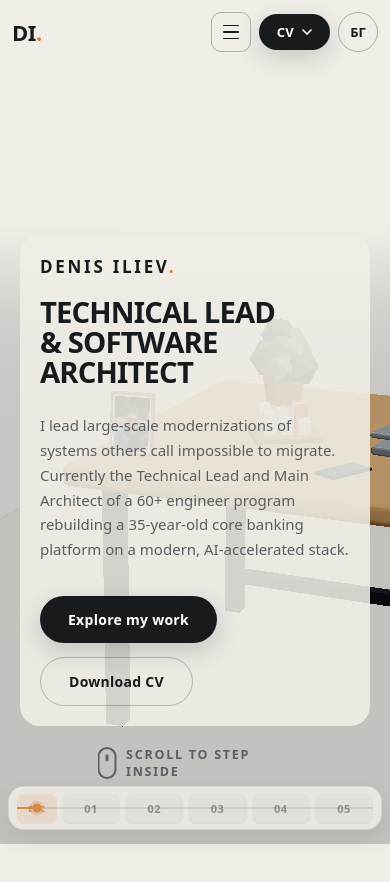
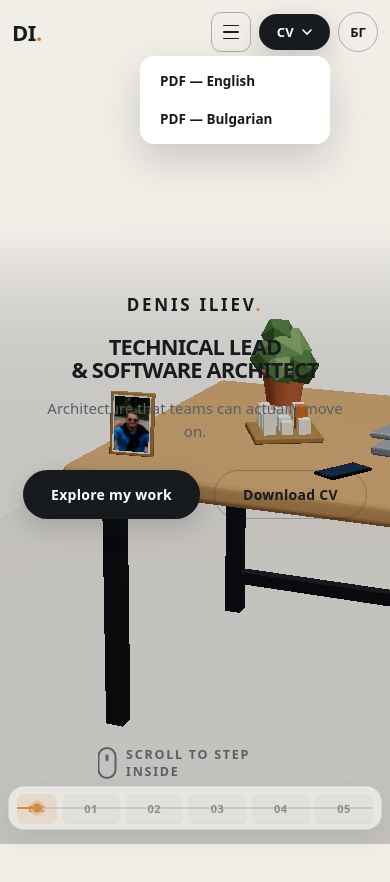
Before and after one commit to denistiano/denistiano.github.io, a React (Vite) app: page / in a window 390 px wide. Both pictures are taken after a click on the button "CV". Shown: the top 882 px of the page. Built offline with nearby package versions, Linux system fonts and the light colour scheme.

Commit message:
Clear the landing so the desk stays visible, and make the CV menu open on a real click.
Shorten the hero, hide the phone OS chrome, drop the stack credit, and translate Technical Lead as Технически ръководител.

```diff
--- a/index.html
+++ b/index.html
@@ -3,13 +3,13 @@
   <head>
     <meta charset="UTF-8" />
     <meta name="viewport" content="width=device-width, initial-scale=1.0" />
-    <title>Denis Iliev — Software Architect & Technical Lead</title>
+    <title>Denis Iliev — Technical Lead & Software Architect</title>
     <meta
       name="description"
-      content="Denis Iliev — Software Architect & Technical Lead from Plovdiv, Bulgaria. Leading large-scale modernizations of legacy systems, currently directing a 60+ engineer program migrating a 35-year-old core banking platform with AI-accelerated tooling."
+      content="Denis Iliev — Technical Lead & Software Architect from Plovdiv, Bulgaria. Architecture that teams can actually move on."
     />
     <meta property="og:type" content="website" />
-    <meta property="og:title" content="Denis Iliev — Software Architect & Technical Lead" />
+    <meta property="og:title" content="Denis Iliev — Technical Lead & Software Architect" />
     <meta
       property="og:description"
       content="I lead large-scale modernizations of systems others call impossible to migrate. Explore the interactive 3D CV or download the PDF."
@@ -51,7 +51,7 @@
         "@context": "https://schema.org",
         "@type": "Person",
         "name": "Denis Iliev",
-        "jobTitle": "Software Architect & Technical Lead",
+        "jobTitle": "Technical Lead & Software Architect",
         "email": "mailto:denistiano@gmail.com",
         "address": {
           "@type": "PostalAddress",
--- a/src/data/cv.bg.json
+++ b/src/data/cv.bg.json
@@ -1,7 +1,7 @@
 {
   "meta": {
     "name": "Денис Илиев",
-    "title": "Софтуерен архитект и технически лидер",
+    "title": "Технически ръководител и софтуерен архитект",
     "location": "Пловдив, България",
     "email": "denistiano@gmail.com",
     "phone": "+359 898 513 566",
@@ -10,8 +10,8 @@
     "website": ""
   },
   "hero": {
-    "headline": ["ТЕХНИЧЕСКИ ЛИДЕР", "И СОФТУЕРЕН", "АРХИТЕКТ"],
-    "subheadline": "Водя мащабни модернизации на системи, които други наричат невъзможни за миграция. В момента съм технически лидер и главен архитект на програма с над 60 инженери, изграждаща наново 35-годишна банкова платформа върху модерен, ускорен от AI стек.",
+    "headline": ["ТЕХНИЧЕСКИ", "РЪКОВОДИТЕЛ", "И СОФТУЕРЕН АРХИТЕКТ"],
+    "subheadline": "Архитектура, върху която екипите могат да се движат.",
     "ctaExplore": "Разгледай работата ми",
     "ctaDownload": "Свали CV",
     "scrollHint": "Скролни, за да влезеш вътре"
@@ -20,7 +20,7 @@
     "title": "Човекът зад архитектурата",
     "kicker": "За мен",
     "paragraphs": [
-      "Аз съм софтуерен архитект и технически лидер от Пловдив с над десетилетие опит в изграждането и модернизирането на системи — от стартъпи с петима души до глобални финансови институции. По-голямата част от кариерата ми се върти около Java и екосистемата на Spring, но това, което определя работата ми, не е даден framework — а способността да взема система, до която всички се страхуват да се докоснат, и да я превърна в нещо, върху което екипите могат да се движат бързо.",
+      "Аз съм софтуерен архитект и технически ръководител от Пловдив с над десетилетие опит в изграждането и модернизирането на системи — от стартъпи с петима души до глобални финансови институции. По-голямата част от кариерата ми се върти около Java и екосистемата на Spring, но това, което определя работата ми, не е даден framework — а способността да взема система, до която всички се страхуват да се докоснат, и да я превърна в нещо, върху което екипите могат да се движат бързо.",
       "Привличат ме най-трудните версии на всеки проблем: наследени платформи с десетилетия натрупани решения, клиенти, чието доверие е изгорено от провалени опити, и програми, в които самата пътна карта трябва да бъде преизмислена. Точно там архитектурата спира да бъде диаграми и се превръща в лидерство.",
       "Спортното ми минало — футбол и борба — е оформило начина, по който работя: дисциплинирана подготовка, спокойствие под напрежение и усет как един екип да стане повече от сбора на частите си."
     ],
@@ -35,7 +35,7 @@
     "kicker": "Ключов проект",
     "title": "Модернизация на 35-годишна банкова платформа",
     "client": "Finastra — LoanIQ",
-    "role": "Технически лидер на проекта и главен архитект",
+    "role": "Технически ръководител на проекта и главен архитект",
     "years": "Текущ",
     "summary": "Цялостна миграция на една от най-непоклатимите системи във финансовата индустрия — платформа за корпоративно кредитиране с над 35 години натрупан код — към модерен технологичен стек. Няколко компании преди нас се бяха опитали и провалили. Това е историята как програмата беше обърната.",
     "challenge": {
@@ -46,7 +46,7 @@
       "title": "Как обърнах нещата",
       "bullets": [
         "По време на discovery фазата се откроих като ключова фигура, създавайки proof-of-concept AI инструменти за автоматизация, които демонстрираха — а не обещаваха — че миграцията е постижима. Тези POC-та видимо промениха отношението на клиента от скептицизъм към увереност.",
-        "Проектирах нова целева архитектура и пътна карта за AI автоматизация, която изцяло промени първоначалния план на програмата. Тази пътна карта беше приета и ме направи технически лидер на проекта и главен архитект.",
+        "Проектирах нова целева архитектура и пътна карта за AI автоматизация, която изцяло промени първоначалния план на програмата. Тази пътна карта беше приета и ме направи технически ръководител на проекта и главен архитект.",
         "Архитектирах набора от инструменти за автоматизация на миграцията, който работи и днес — систематично конвертиране на наследения код вместо податливи на грешки ръчни пренаписвания.",
         "Дефинирах как работи самата програма: pod структури, взаимодействието между екипите, комуникацията с клиента, планирането и приемането на milestone-и — от интервюта и набиране на хора в началото до направляването на всяко техническо решение днес."
       ]
@@ -70,7 +70,7 @@
     {
       "years": "2025 — сега",
       "company": "Globant",
-      "role": "Технически лидер на проекта и главен архитект",
+      "role": "Технически ръководител на проекта и главен архитект",
       "location": "Пловдив, България",
       "summary": "След придобиването на Blankfactor от Globant продължавам да водя програмата за модернизация на Finastra LoanIQ — моята архитектура, моята пътна карта, изпълнявани от организация с над 60 инженери.",
       "highlights": [
@@ -90,7 +90,7 @@
       "highlights": [
         "Ключова фигура в имплементацията на продукти за студентски заеми и пенсионни решения за T. Rowe Price / FIS.",
         "Избран за backend лидер на миграцията на Finastra LoanIQ; създадох AI POC-тата, които спечелиха доверието на клиента.",
-        "Предложих архитектурата и пътната карта, които замениха първоначалния план и ме издигнаха до технически лидер на проекта."
+        "Предложих архитектурата и пътната карта, които замениха първоначалния план и ме издигнаха до технически ръководител на проекта."
       ],
       "tech": ["Java", "Spring Boot", "Финансови услуги", "AI-подпомогната миграция"]
     },
--- a/src/data/cv.en.json
+++ b/src/data/cv.en.json
@@ -1,7 +1,7 @@
 {
   "meta": {
     "name": "Denis Iliev",
-    "title": "Software Architect & Technical Lead",
+    "title": "Technical Lead & Software Architect",
     "location": "Plovdiv, Bulgaria",
     "email": "denistiano@gmail.com",
     "phone": "+359 898 513 566",
@@ -10,8 +10,8 @@
     "website": ""
   },
   "hero": {
-    "headline": ["TECHNICAL LEAD", "& SOFTWARE", "ARCHITECT"],
-    "subheadline": "I lead large-scale modernizations of systems others call impossible to migrate. Currently the Technical Lead and Main Architect of a 60+ engineer program rebuilding a 35-year-old core banking platform on a modern, AI-accelerated stack.",
+    "headline": ["TECHNICAL LEAD", "& SOFTWARE ARCHITECT"],
+    "subheadline": "Architecture that teams can actually move on.",
     "ctaExplore": "Explore my work",
     "ctaDownload": "Download CV",
     "scrollHint": "Scroll to step inside"
--- a/src/index.css
+++ b/src/index.css
@@ -503,10 +503,10 @@ body.dark-world .btn-primary {
 .hero-headline {
   font-family: var(--font-display);
   font-weight: 800;
-  font-size: clamp(36px, 4.4vw, 64px);
-  line-height: 1.02;
+  font-size: clamp(32px, 4.2vw, 64px);
+  line-height: 1.05;
   letter-spacing: -0.03em;
-  margin-bottom: 26px;
+  margin-bottom: 16px;
 }
 
 .hero-line {
@@ -523,11 +523,11 @@ body.dark-world .btn-primary {
 }
 
 .hero-sub {
-  font-size: clamp(15px, 1.25vw, 17.5px);
-  line-height: 1.65;
+  font-size: clamp(15px, 1.25vw, 18px);
+  line-height: 1.5;
   color: var(--ink-soft);
-  max-width: 54ch;
-  margin-bottom: 34px;
+  max-width: 36ch;
+  margin-bottom: 28px;
 }
 
 .hero-ctas {
@@ -1419,19 +1419,28 @@ body.dark-world .journey {
 
 @media (max-width: 900px) {
   .hero {
-    align-items: flex-end;
+    justify-content: center;
+    padding: var(--nav-h) 20px 96px;
   }
 
   .hero-inner {
     width: 100%;
-    margin: 0 20px calc(14vh);
-    background: color-mix(in srgb, var(--bg) 88%, transparent);
-    border-radius: 20px;
-    padding: 20px;
+    margin: 0;
+    text-align: center;
+  }
+
+  .hero-sub {
+    margin-left: auto;
+    margin-right: auto;
+  }
+
+  .hero-ctas {
+    justify-content: center;
   }
 
   .hero-headline {
-    font-size: clamp(26px, 7.5vw, 42px);
+    font-size: clamp(18px, 5.6vw, 32px);
+    letter-spacing: -0.04em;
   }
 
   /* On phones the projected laptop screen would be a letterboxed
@@ -1446,6 +1455,14 @@ body.dark-world .journey {
     border-radius: 0;
   }
 
+  .screen-chrome {
+    display: none;
+  }
+
+  .frame-scroll {
+    top: 0;
+  }
+
   .about-columns {
     grid-template-columns: 1fr;
     gap: 20px;
--- a/src/ui/Navbar.tsx
+++ b/src/ui/Navbar.tsx
@@ -11,6 +11,7 @@ export function Navbar() {
   const [menuOpen, setMenuOpen] = useState(false)
   const [sectionsOpen, setSectionsOpen] = useState(false)
   const navRef = useRef<HTMLElement>(null)
+  const downloadRef = useRef<HTMLDivElement>(null)
   const activeRef = useRef<string>('')
 
   useScrollFrame((s) => {
@@ -34,6 +35,22 @@ export function Navbar() {
     window.addEventListener('keydown', onKey)
     return () => window.removeEventListener('keydown', onKey)
   }, [sectionsOpen])
+
+  useEffect(() => {
+    if (!menuOpen) return
+    const onPointerDown = (e: PointerEvent) => {
+      if (!downloadRef.current?.contains(e.target as Node)) setMenuOpen(false)
+    }
+    const onKey = (e: KeyboardEvent) => {
+      if (e.key === 'Escape') setMenuOpen(false)
+    }
+    document.addEventListener('pointerdown', onPointerDown)
+    window.addEventListener('keydown', onKey)
+    return () => {
+      document.removeEventListener('pointerdown', onPointerDown)
+      window.removeEventListener('keydown', onKey)
+    }
+  }, [menuOpen])
 
   const goTo = (id: SectionId) => {
     const el = sectionEls[id]
@@ -67,12 +84,14 @@ export function Navbar() {
           <span />
           <span />
         </button>
-        <div
-          className={`nav-download ${menuOpen ? 'open' : ''}`}
-          onMouseEnter={() => setMenuOpen(true)}
-          onMouseLeave={() => setMenuOpen(false)}
-        >
-          <button className="btn btn-small btn-primary nav-cv" onClick={() => setMenuOpen((v) => !v)}>
+        <div className={`nav-download ${menuOpen ? 'open' : ''}`} ref={downloadRef}>
+          <button
+            type="button"
+            className="btn btn-small btn-primary nav-cv"
+            aria-haspopup="menu"
+            aria-expanded={menuOpen}
+            onClick={() => setMenuOpen((v) => !v)}
+          >
             <span className="nav-cv-full">{ui.nav.downloadCV}</span>
             <span className="nav-cv-short">CV</span>
             <svg width="10" height="6" viewBox="0 0 10 6" fill="none" aria-hidden="true">
@@ -80,10 +99,10 @@ export function Navbar() {
             </svg>
           </button>
           <div className="nav-download-menu" role="menu">
-            <a href={pdfHref('en')} download role="menuitem">
+            <a href={pdfHref('en')} download role="menuitem" onClick={() => setMenuOpen(false)}>
               {ui.nav.downloadEN}
             </a>
-            <a href={pdfHref('bg')} download role="menuitem">
+            <a href={pdfHref('bg')} download role="menuitem" onClick={() => setMenuOpen(false)}>
               {ui.nav.downloadBG}
             </a>
           </div>
--- a/src/ui/chapters/Contact.tsx
+++ b/src/ui/chapters/Contact.tsx
@@ -49,7 +49,7 @@ export function Contact() {
       </div>
 
       <p className="contact-footer">
-        © {new Date().getFullYear()} {cv.meta.name} · React Three Fiber · GSAP · Lenis
+        © {new Date().getFullYear()} {cv.meta.name}
       </p>
     </section>
   )
```
